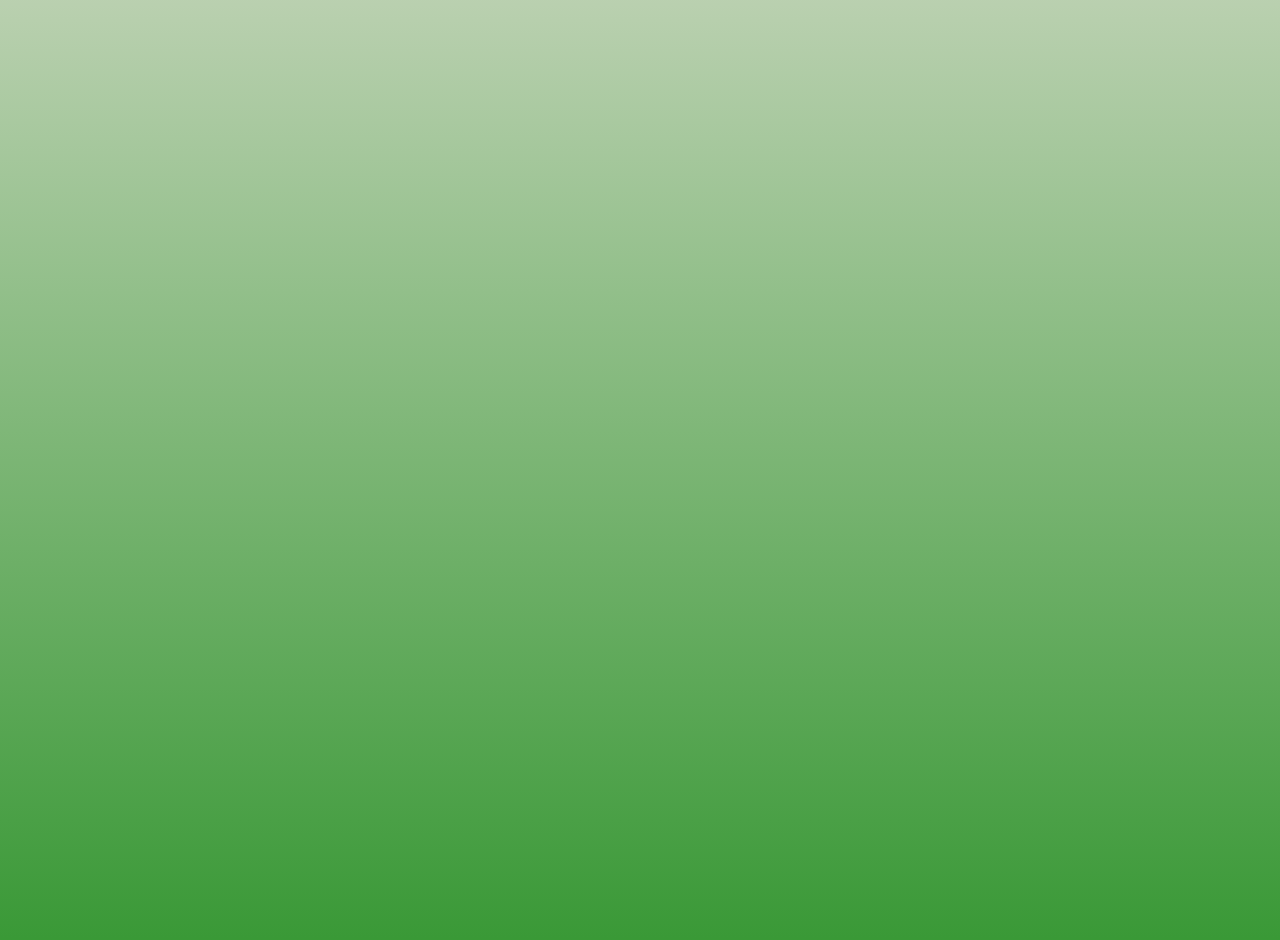
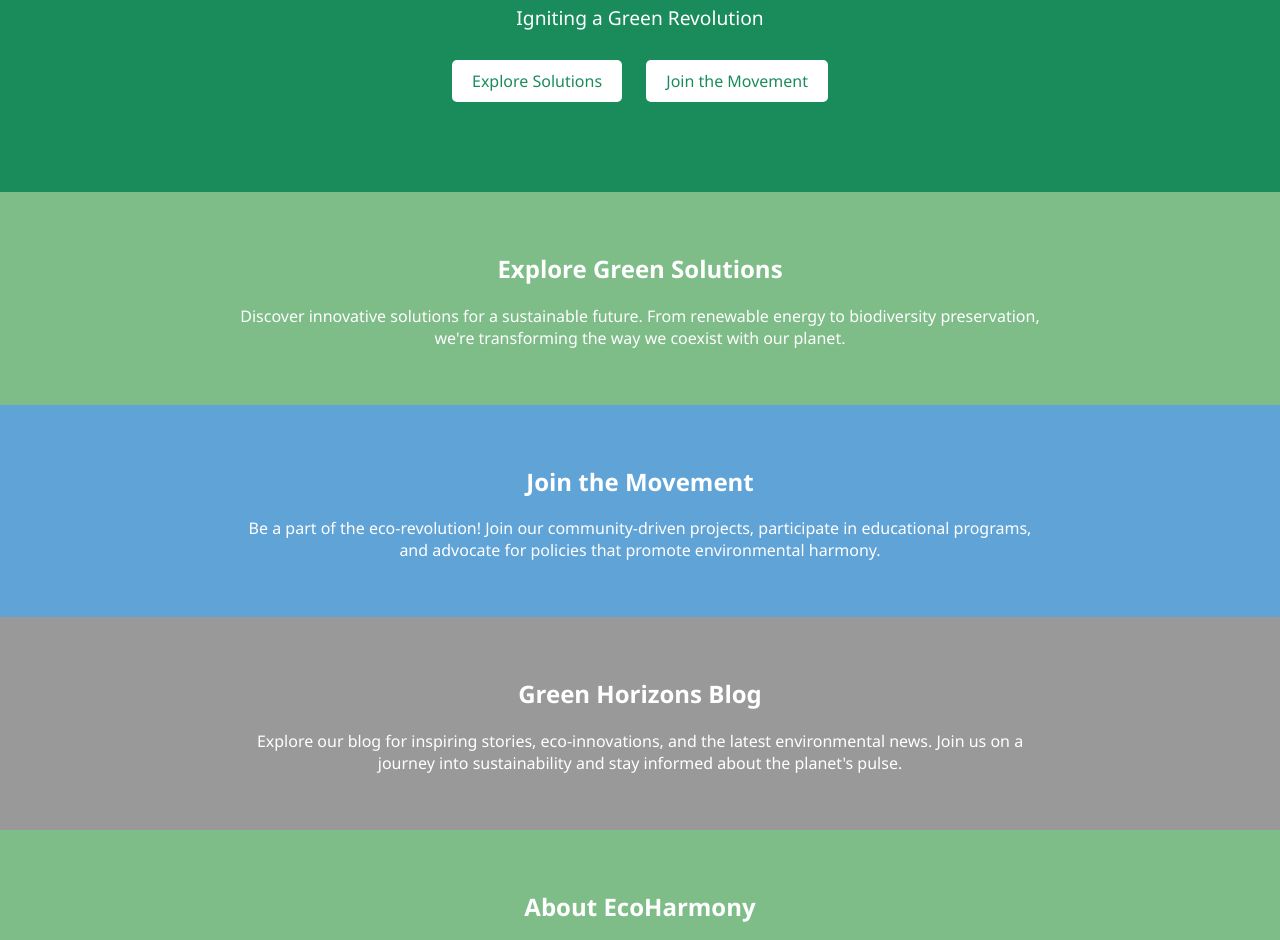
Before and after one commit to AZGeorgiev22/ayrian, a plain HTML site: page pages/infp1.html in a window 1280 px wide. Shown: the part 252-1192 px from the top of the page. Drawn offline with Linux system fonts and the light colour scheme.

Commit message:
globalwarming

```diff
--- a/pages/infp1.html
+++ b/pages/infp1.html
@@ -14,5 +14,66 @@
        <a href="aboutus.html">About us</a>
 
     </nav>
+    <!DOCTYPE html>
+<html lang="en">
+<head>
+    <meta charset="UTF-8">
+    <meta name="viewport" content="width=device-width, initial-scale=1.0">
+    <link rel="stylesheet" href="styles.css">
+    <title>EcoHarmony Hub</title>
+</head>
+<body>
+
+    <header class="hero">
+        <div class="hero-content">
+            <h1>EcoHarmony Hub</h1>
+            <p>Igniting a Green Revolution</p>
+            <div class="cta-buttons">
+                <a href="#explore">Explore Solutions</a>
+                <a href="#join">Join the Movement</a>
+            </div>
+        </div>
+    </header>
+
+    <section id="explore" class="green-section">
+        <div class="section-content">
+            <h2>Explore Green Solutions</h2>
+            <p>Discover innovative solutions for a sustainable future. From renewable energy to biodiversity preservation, we're transforming the way we coexist with our planet.</p>
+        </div>
+    </section>
+
+    <section id="join" class="blue-section">
+        <div class="section-content">
+            <h2>Join the Movement</h2>
+            <p>Be a part of the eco-revolution! Join our community-driven projects, participate in educational programs, and advocate for policies that promote environmental harmony.</p>
+        </div>
+    </section>
+
+    <section id="blog" class="gray-section">
+        <div class="section-content">
+            <h2>Green Horizons Blog</h2>
+            <p>Explore our blog for inspiring stories, eco-innovations, and the latest environmental news. Join us on a journey into sustainability and stay informed about the planet's pulse.</p>
+        </div>
+    </section>
+
+    <section id="about" class="green-section">
+        <div class="section-content">
+            <h2>About EcoHarmony</h2>
+            <p>Learn about our vision for tomorrow. Dive into our manifesto, discover the impact we've made, and meet the passionate individuals behind EcoHarmony Hub.</p>
+        </div>
+    </section>
+
+    <section id="connect" class="blue-section">
+        <div class="section-content">
+            <h2>Connect with Us</h2>
+            <p>Join our EcoConnect forum, follow us on social media, and be part of the EcoHarmony network. Together, we can amplify our impact and revitalize Earth, one action at a time.</p>
+        </div>
+    </section>
+
+
+
+
 </body>
 </html>
+</body>
+</html>
--- a/styles/infp1.css
+++ b/styles/infp1.css
@@ -1,2 +1,84 @@
 /*tuk pishem css samo za infp1*/
 @import"./global.css";
+body {
+    font-family: 'Segoe UI', Tahoma, Geneva, Verdana, sans-serif;
+    margin: 0;
+    padding: 0;
+    box-sizing: border-box;
+}
+
+.hero {
+    background-color: #1a8c5c;
+    color: #fff;
+    text-align: center;
+    padding: 80px 20px;
+}
+
+.hero-content {
+    max-width: 800px;
+    margin: 0 auto;
+}
+
+.hero-content h1 {
+    margin-bottom: 10px;
+}
+
+.hero-content p {
+    font-size: 1.2em;
+}
+
+.cta-buttons a {
+    display: inline-block;
+    margin: 10px;
+    padding: 10px 20px;
+    background-color: #fff;
+    color: #1a8c5c;
+    text-decoration: none;
+    border-radius: 5px;
+    transition: background-color 0.3s;
+}
+
+.cta-buttons a:hover {
+    background-color: #1a8c5c;
+    color: #fff;
+}
+
+.section-content {
+    max-width: 800px;
+    margin: 0 auto;
+    padding: 40px;
+    text-align: center;
+}
+
+.green-section {
+    background-color: #7ebd88;
+    color: #fff;
+}
+
+.blue-section {
+    background-color: #5fa3d7;
+    color: #fff;
+}
+
+.gray-section {
+    background-color: #999;
+    color: #fff;
+}
+
+.footer {
+    background-color: #333;
+    color: #fff;
+    text-align: center;
+    padding: 20px 0;
+}
+
+.footer-content {
+    max-width: 800px;
+    margin: 0 auto;
+}
+
+.quick-links a {
+    color: #fff;
+    margin: 0 15px;
+    text-decoration: none;
+}
```
